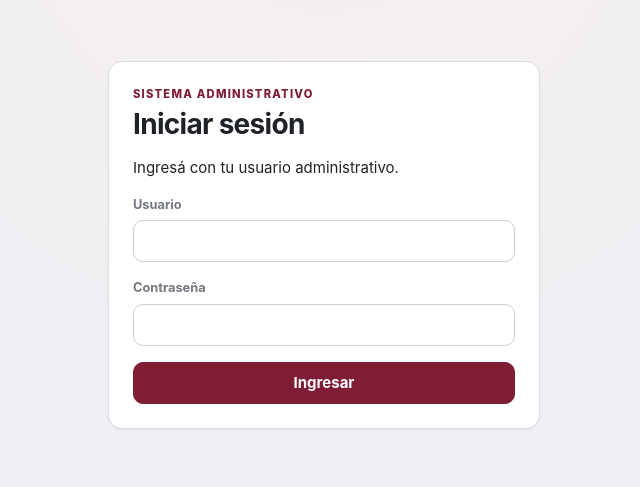
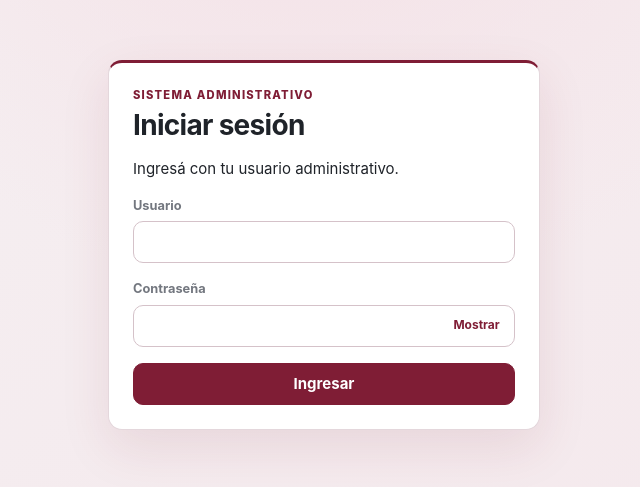
Before and after one commit to ulises-ayala/gestion-academia, a Next.js app in the folder apps/admin-web/: page /users in a window 1280 px wide. Shown: the part 155-642 px from the top of the page, without its empty margins (316-956 px from the left). Built offline with nearby package versions, Linux system fonts and the light colour scheme; no server answers.

Commit message:
feat: reforzar identidad carmesi y mejorar login

```diff
--- a/apps/admin-web/app/styles.css
+++ b/apps/admin-web/app/styles.css
@@ -1,12 +1,12 @@
 :root {
   color-scheme: light;
-  --bg: #eef0f3;
+  --bg: #f5f0f2;
   --surface: #fff;
-  --surface-muted: #e9ecf0;
-  --surface-hover: #f5f6f8;
-  --sidebar-bg: #e3e6ea;
-  --border: #d9dde3;
-  --border-strong: #cbd0d8;
+  --surface-muted: #f1e9ec;
+  --surface-hover: #faf5f7;
+  --sidebar-bg: #f0e2e6;
+  --border: #e4d7dc;
+  --border-strong: #d5c2c9;
   --text: #1f2329;
   --text-muted: #73777f;
   --brand: #7f1d35;
@@ -14,7 +14,7 @@
   --brand-fill: #7f1d35;
   --brand-fill-hover: #68172b;
   --brand-on-fill: #fff;
-  --brand-soft: #f8eef1;
+  --brand-soft: #f4dfe5;
   --success: #237a4b;
   --success-soft: #eaf6ef;
   --warning: #93661a;
@@ -40,13 +40,13 @@
 
 :root[data-theme='dark'] {
   color-scheme: dark;
-  --bg: #15171a;
-  --surface: #202328;
-  --surface-muted: #2a2e34;
-  --surface-hover: #292d33;
-  --sidebar-bg: #25282d;
-  --border: #353a42;
-  --border-strong: #484e58;
+  --bg: #181416;
+  --surface: #221f21;
+  --surface-muted: #30272b;
+  --surface-hover: #2c2428;
+  --sidebar-bg: #291e22;
+  --border: #41343a;
+  --border-strong: #59464e;
   --text: #f1f3f5;
   --text-muted: #a7adb6;
   --brand: #d04463;
@@ -54,7 +54,7 @@
   --brand-fill: #8f233f;
   --brand-fill-hover: #a52a49;
   --brand-on-fill: #fff;
-  --brand-soft: #351b23;
+  --brand-soft: #421f2a;
   --success: #6fc493;
   --success-soft: #1f392b;
   --warning: #ddb85f;
@@ -96,15 +96,15 @@ svg {
   max-width: 100%;
 }
 :root[data-theme='dark'] .sidebar-header {
-  border-color: rgb(255 255 255 / 7%);
-  background: rgb(255 255 255 / 4%);
+  border-color: rgb(208 68 99 / 18%);
+  background: rgb(208 68 99 / 7%);
 }
 :root[data-theme='dark'] .nav-link:hover {
-  border-color: rgb(255 255 255 / 6%);
-  background: rgb(255 255 255 / 5%);
+  border-color: rgb(208 68 99 / 16%);
+  background: var(--brand-soft);
 }
 :root[data-theme='dark'] .topbar {
-  background: rgb(32 35 40 / 92%);
+  background: rgb(34 27 30 / 94%);
 }
 a {
   color: inherit;
@@ -192,9 +192,9 @@ button.secondary:hover,
   justify-content: space-between;
   margin-bottom: var(--space-4);
   padding: var(--space-2);
-  border: 1px solid rgb(255 255 255 / 75%);
+  border: 1px solid rgb(127 29 53 / 10%);
   border-radius: var(--radius-lg);
-  background: rgb(255 255 255 / 55%);
+  background: rgb(255 255 255 / 62%);
 }
 .brand {
   display: inline-flex;
@@ -253,8 +253,8 @@ button.secondary:hover,
   margin-top: var(--space-1);
 }
 .nav-link:hover {
-  border-color: rgb(255 255 255 / 70%);
-  background: rgb(255 255 255 / 55%);
+  border-color: rgb(127 29 53 / 10%);
+  background: var(--brand-soft);
   color: var(--text);
 }
 .nav-link.active {
@@ -299,9 +299,9 @@ button.secondary:hover,
   align-items: center;
   gap: var(--space-3);
   padding: var(--space-3) var(--space-8);
-  border: 1px solid var(--border);
+  border: 1px solid color-mix(in srgb, var(--brand) 14%, var(--border));
   border-radius: var(--radius-lg);
-  background: rgb(255 255 255 / 92%);
+  background: rgb(255 251 252 / 94%);
   backdrop-filter: blur(12px);
 }
 .topbar-spacer {
@@ -763,13 +763,17 @@ dd {
   display: grid;
   place-items: center;
   padding: var(--space-6);
-  background: radial-gradient(circle at top, var(--brand-soft), transparent 36rem), var(--bg);
+  background:
+    radial-gradient(circle at 50% -10%, var(--brand-soft), transparent 34rem),
+    linear-gradient(145deg, var(--bg), color-mix(in srgb, var(--brand-soft) 48%, var(--bg)));
 }
 .auth-card {
   width: 100%;
   min-width: 0;
   max-width: 27rem;
   margin: 0;
+  border-top: 3px solid var(--brand);
+  box-shadow: 0 18px 50px rgb(127 29 53 / 10%);
 }
 .auth-card h1 {
   font-size: 1.75rem;
@@ -777,6 +781,32 @@ dd {
 .auth-form {
   display: grid;
   gap: var(--space-4);
+}
+.password-field {
+  position: relative;
+  display: block;
+}
+.password-field input {
+  padding-right: 5.4rem;
+}
+.password-toggle {
+  position: absolute;
+  top: 50%;
+  right: 0.35rem;
+  min-height: 2rem;
+  padding: 0.35rem 0.55rem;
+  transform: translateY(-50%);
+  border-color: transparent;
+  background: transparent;
+  color: var(--brand);
+  font-size: 0.75rem;
+}
+.password-toggle:hover {
+  border-color: transparent;
+  background: var(--brand-soft);
+}
+.password-toggle:focus-visible {
+  outline-offset: 0;
 }
 
 .attendance-header {
--- a/apps/admin-web/components/auth-provider.tsx
+++ b/apps/admin-web/components/auth-provider.tsx
@@ -1,7 +1,16 @@
 'use client';
 
 import type { AuthSessionDto, AuthUserDto, SetupStatusDto } from '@academy/contracts';
-import { FormEvent, createContext, useContext, useEffect, useState, type ReactNode } from 'react';
+import {
+  default as React,
+  FormEvent,
+  createContext,
+  useContext,
+  useEffect,
+  useState,
+  type ChangeEvent,
+  type ReactNode,
+} from 'react';
 import { ApiClientError, apiRequest } from '../lib/api-client';
 import { roleCan, type UiPermission } from '../lib/permissions';
 
@@ -11,6 +20,50 @@ type AuthContextValue = {
   logout(): Promise<void>;
 };
 const AuthContext = createContext<AuthContextValue | null>(null);
+type Credentials = Readonly<{ username: string; password: string }>;
+
+export function authenticate(credentials: Credentials, setupRequired: boolean) {
+  return apiRequest<AuthSessionDto>(`/auth/${setupRequired ? 'bootstrap' : 'login'}`, {
+    method: 'POST',
+    body: JSON.stringify(credentials),
+  });
+}
+
+export function PasswordField({
+  password,
+  visible,
+  setupRequired,
+  onChange,
+  onToggle,
+}: Readonly<{
+  password: string;
+  visible: boolean;
+  setupRequired: boolean;
+  onChange(event: ChangeEvent<HTMLInputElement>): void;
+  onToggle(): void;
+}>) {
+  return (
+    <span className="password-field">
+      <input
+        type={visible ? 'text' : 'password'}
+        autoComplete={setupRequired ? 'new-password' : 'current-password'}
+        required
+        minLength={12}
+        value={password}
+        onChange={onChange}
+      />
+      <button
+        aria-label={visible ? 'Ocultar contraseña' : 'Mostrar contraseña'}
+        aria-pressed={visible}
+        className="password-toggle"
+        onClick={onToggle}
+        type="button"
+      >
+        {visible ? 'Ocultar' : 'Mostrar'}
+      </button>
+    </span>
+  );
+}
 
 export function useAuth(): AuthContextValue {
   const value = useContext(AuthContext);
@@ -66,23 +119,21 @@ export function AuthProvider({ children }: Readonly<{ children: ReactNode }>) {
   );
 }
 
-function LoginScreen({
+export function LoginScreen({
   setupRequired,
   onAuthenticated,
 }: Readonly<{ setupRequired: boolean; onAuthenticated(user: AuthUserDto): void }>) {
   const [credentials, setCredentials] = useState({ username: '', password: '' });
   const [message, setMessage] = useState('');
   const [submitting, setSubmitting] = useState(false);
+  const [showPassword, setShowPassword] = useState(false);
 
   async function submit(event: FormEvent<HTMLFormElement>) {
     event.preventDefault();
     setMessage('');
     setSubmitting(true);
     try {
-      const session = await apiRequest<AuthSessionDto>(
-        `/auth/${setupRequired ? 'bootstrap' : 'login'}`,
-        { method: 'POST', body: JSON.stringify(credentials) },
-      );
+      const session = await authenticate(credentials, setupRequired);
       onAuthenticated(session.user);
     } catch (error) {
       setMessage(
@@ -116,13 +167,12 @@ function LoginScreen({
           </label>
           <label>
             Contraseña
-            <input
-              type="password"
-              autoComplete={setupRequired ? 'new-password' : 'current-password'}
-              required
-              minLength={12}
-              value={credentials.password}
+            <PasswordField
+              password={credentials.password}
+              visible={showPassword}
+              setupRequired={setupRequired}
               onChange={(event) => setCredentials({ ...credentials, password: event.target.value })}
+              onToggle={() => setShowPassword((visible) => !visible)}
             />
           </label>
           <button disabled={submitting} type="submit">
```
Also changed, not shown: 2 other files (tests, documents, lock files or other folders).
